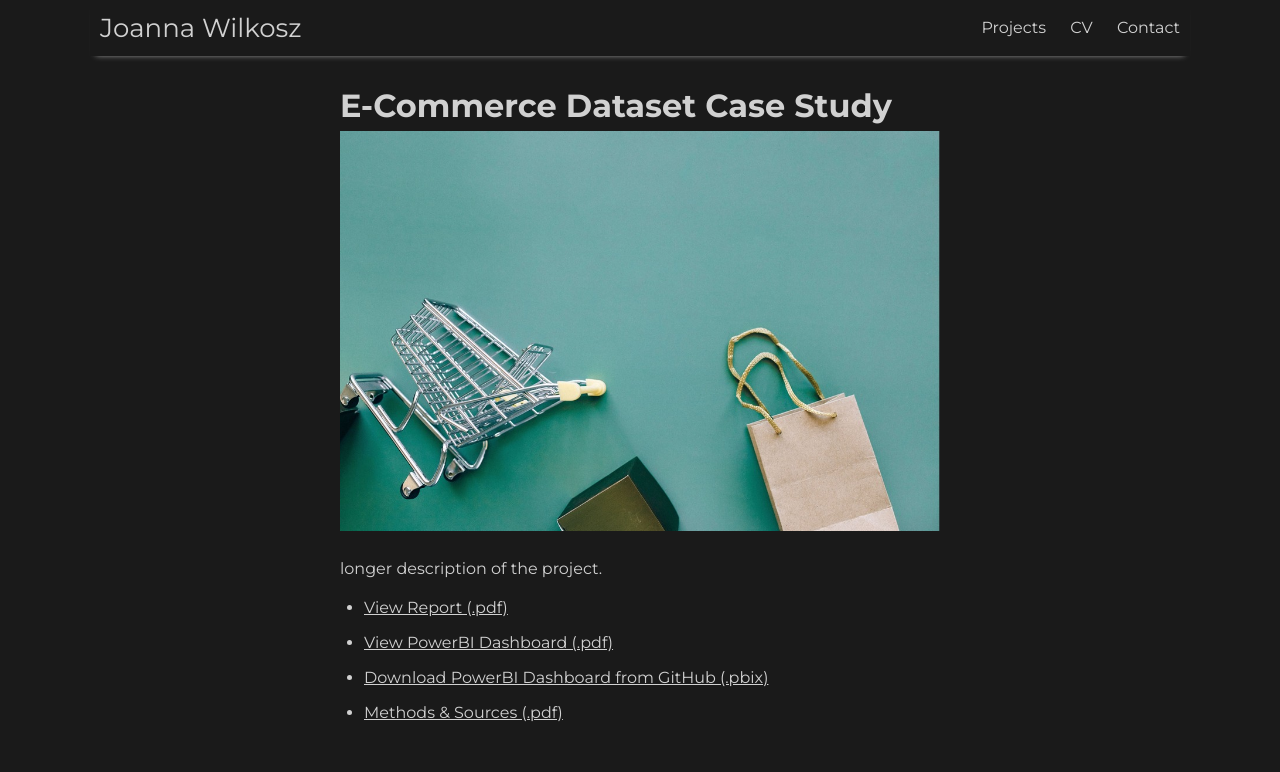
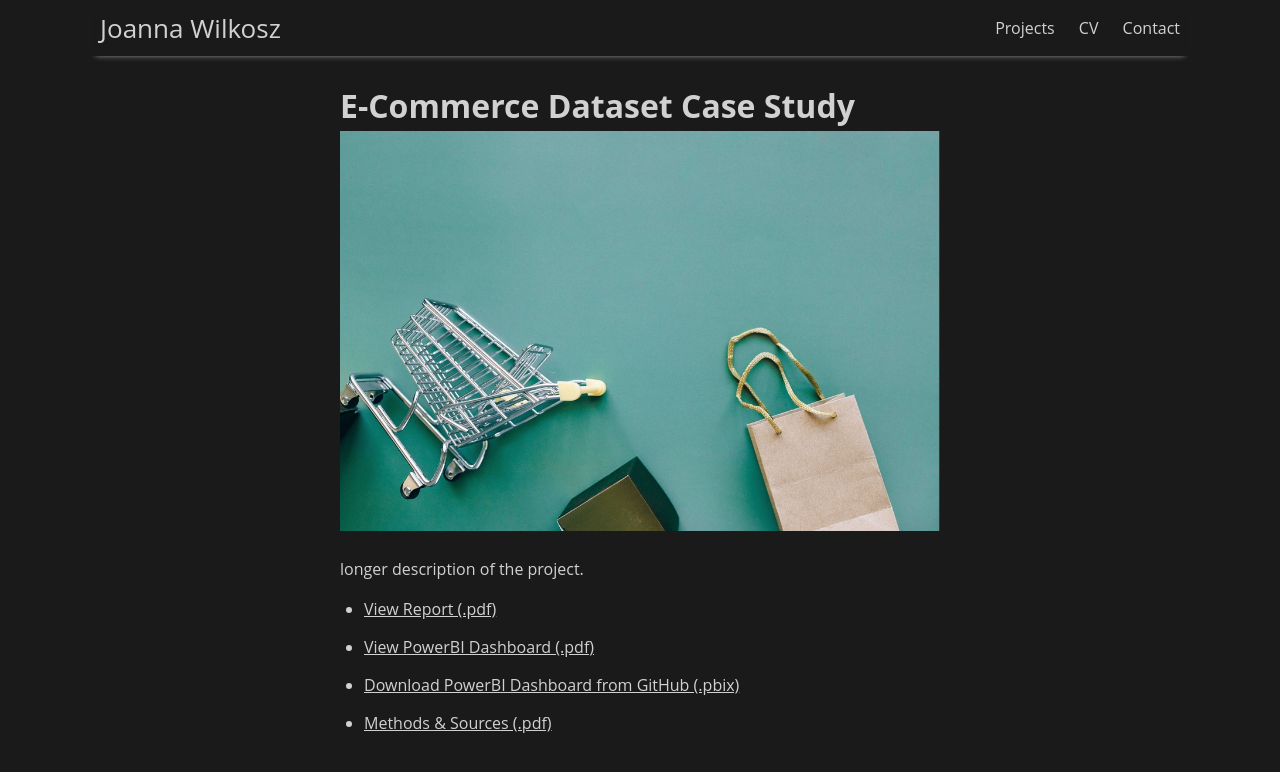
Before and after one commit to joanna-wi/joanna-wi.github.io, a Jekyll site: the page built from _projects/project-1.md, in a window 1280 px wide. Shown: the top 772 px of the page. Built offline with Jekyll 4.4.1, drawn with Linux system fonts in a browser that asks for light colours; nearby versions of some CDN libraries.

Commit message:
Update main.scss

```diff
--- a/assets/css/main.scss
+++ b/assets/css/main.scss
@@ -1,8 +1,8 @@
 ---
 ---
 
-$base-font-family: 'Montserrat', sans-serif;
-$body-font-family: 'Montserrat', sans-serif;
+$base-font-family: 'Open Sans', sans-serif;
+$body-font-family: 'Open Sans', sans-serif;
 $code-font-family: "Source Code Pro", monospace;
 
 $brand-color: #d1d1d1;
```
